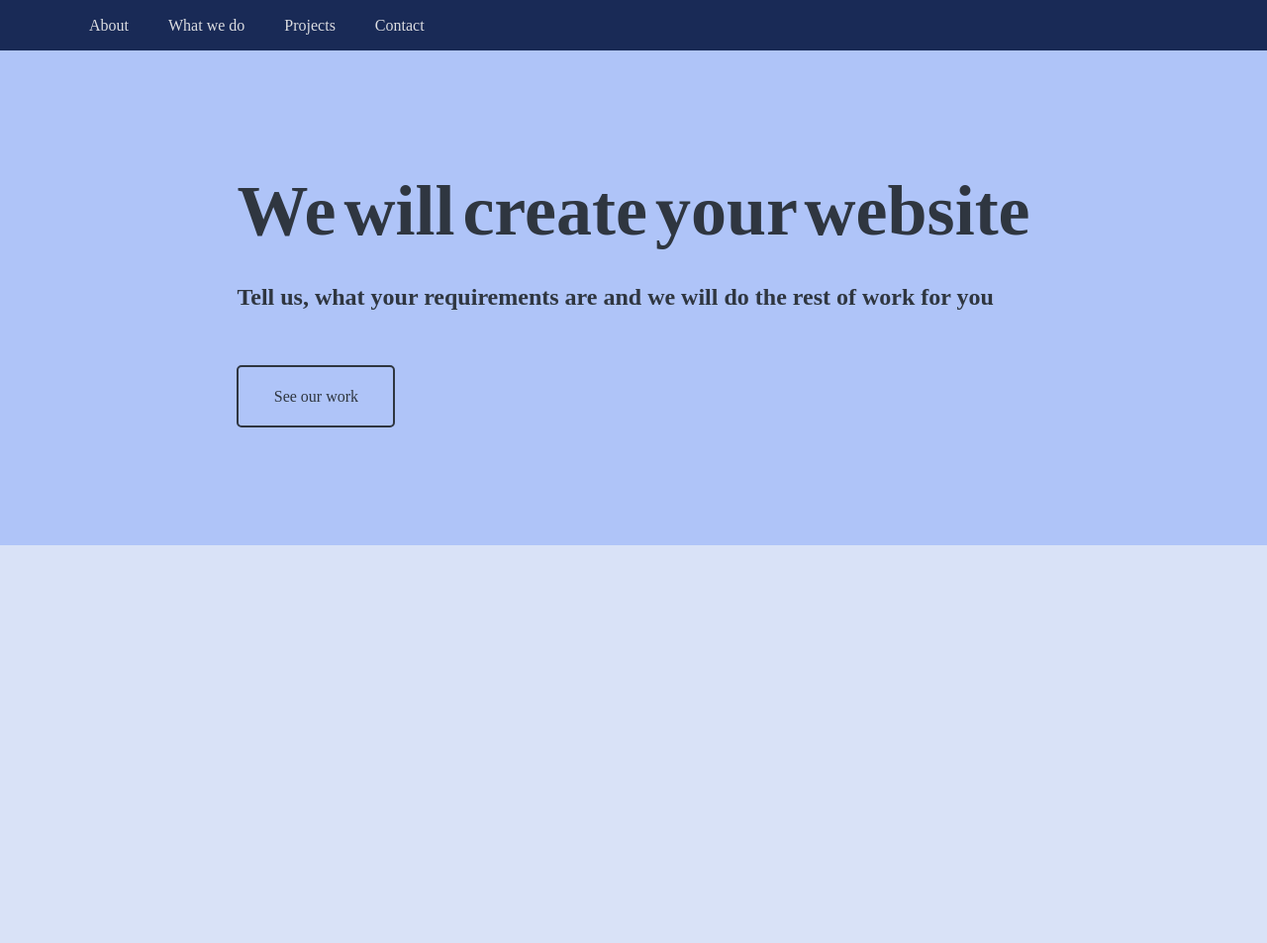
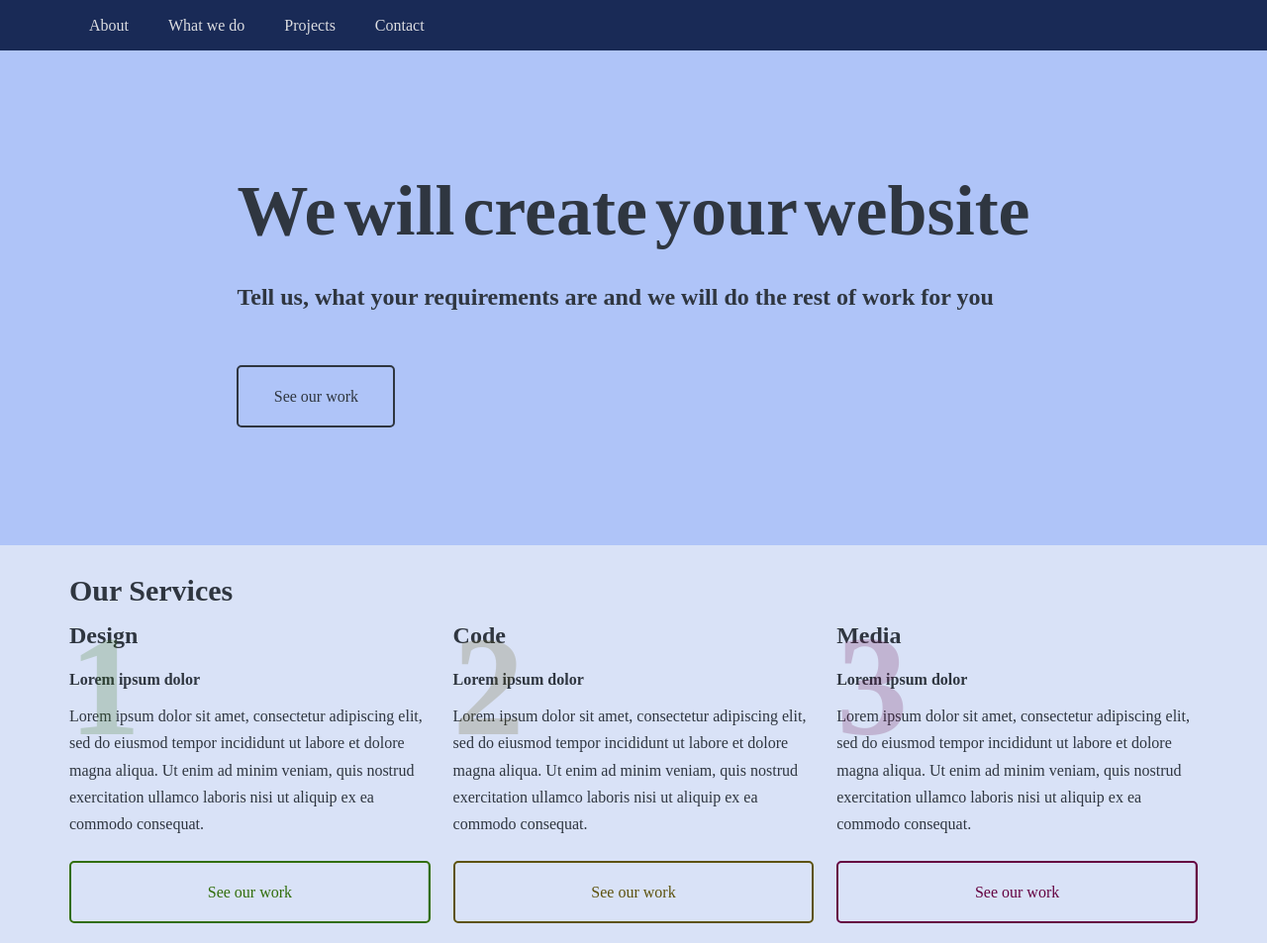
Before and after one commit to plecicki/kodilla-full-stack, a website: page 1-Praktyka-CSS-i-RWD/index.html in a window 1280 px wide. Shown: the whole page at 99% size. Before the commit the page ends 800 px from the top, so only its background shows below. Drawn offline with Linux system fonts and the light colour scheme; a web font is replaced by a local one.

Commit message:
Our Services - Section

```diff
--- a/1-Praktyka-CSS-i-RWD/index.html
+++ b/1-Praktyka-CSS-i-RWD/index.html
@@ -30,5 +30,31 @@
                 <a href="#" class="btn btn-one">See our work</a>
             </div>
         </header>
+        <section class="our-services">
+            <h1>Our Services</h1>
+            <div class="container">
+                <div class="service service-one">
+                    <h1>1</h1>
+                    <h2>Design</h2>
+                    <p>Lorem ipsum dolor</p>
+                    <p>Lorem ipsum dolor sit amet, consectetur adipiscing elit, sed do eiusmod tempor incididunt ut labore et dolore magna aliqua. Ut enim ad minim veniam, quis nostrud exercitation ullamco laboris nisi ut aliquip ex ea commodo consequat.</p>
+                    <a href="#" class="btn btn-two">See our work</a>
+                </div>
+                <div class="service service-two">
+                    <h1>2</h1>
+                    <h2>Code</h2>
+                    <p>Lorem ipsum dolor</p>
+                    <p>Lorem ipsum dolor sit amet, consectetur adipiscing elit, sed do eiusmod tempor incididunt ut labore et dolore magna aliqua. Ut enim ad minim veniam, quis nostrud exercitation ullamco laboris nisi ut aliquip ex ea commodo consequat.</p>
+                    <a href="#" class="btn btn-three">See our work</a>
+                </div>
+                <div class="service service-three">
+                    <h1>3</h1>
+                    <h2>Media</h2>
+                    <p>Lorem ipsum dolor</p>
+                    <p>Lorem ipsum dolor sit amet, consectetur adipiscing elit, sed do eiusmod tempor incididunt ut labore et dolore magna aliqua. Ut enim ad minim veniam, quis nostrud exercitation ullamco laboris nisi ut aliquip ex ea commodo consequat.</p>
+                    <a href="#" class="btn btn-four">See our work</a>
+                </div>
+            </div>
+        </section>
     </body>
 </html>
--- a/1-Praktyka-CSS-i-RWD/style.scss
+++ b/1-Praktyka-CSS-i-RWD/style.scss
@@ -13,6 +13,10 @@ $sour-gummy-font: "Sour Gummy", serif;
 $twinkle-star-font: "Twinkle Star", serif;
 
 $transition: all 1s;
+
+$service-one-color: #316e0b;
+$service-two-color: #5d520d;
+$service-three-color: #650341;
 
 // Global
 *, *::before, *::after {
@@ -32,6 +36,9 @@ body {
     max-width: 1140px;
     padding: 0 20px;
     margin: 0 auto;
+    display: flex;
+    flex-wrap: wrap;
+    justify-content: space-between;
 }
 
 section {
@@ -145,3 +152,79 @@ section {
         }
     }
 }
+
+// Our Services
+.our-services {
+    padding: 20px;
+    .container {
+        padding: 0;
+    }
+}
+
+.our-services > h1 {
+    font-size: 30px;
+    max-width: 1140px;
+    margin: 0 auto;
+}
+
+.service {
+    flex: 0 0 32%;
+    position: relative;
+    h1 {
+        position: absolute;
+        font-size: 144px;
+        margin: 0;
+        line-height: 1;
+        opacity: 0.2;
+    }
+    h2 {
+        margin: 0 0;
+    }
+    p {
+        margin: 0 0;
+    }
+    p:first-of-type {
+        margin: 10px 0;
+        font-weight: bold;
+    }
+    .btn-two {
+        border-color: $service-one-color;
+        background-image: linear-gradient(90deg, $service-one-color 50%, transparent 50%);
+        color: $service-one-color;
+        &:hover {
+            color: $light-text-color;
+        }
+    }
+    .btn-three {
+        border-color: $service-two-color;
+        background-image: linear-gradient(90deg, $service-two-color 50%, transparent 50%);
+        color: $service-two-color;
+        &:hover {
+            color: $light-text-color;
+        }
+    }
+    .btn-four {
+        border-color: $service-three-color;
+        background-image: linear-gradient(90deg, $service-three-color 50%, transparent 50%);
+        color: $service-three-color;
+        &:hover {
+            color: $light-text-color;
+        }
+    }
+}
+
+.service-one > h1 {
+    color: $service-one-color;
+}
+
+.service-two > h1 {
+    color: $service-two-color;
+}
+
+.service-three > h1 {
+    color: $service-three-color;
+}
+
+.btn-two, .btn-three, .btn-four {
+    width: 100%;
+}
```
Also changed, not shown: 1-Praktyka-CSS-i-RWD/style.css.
